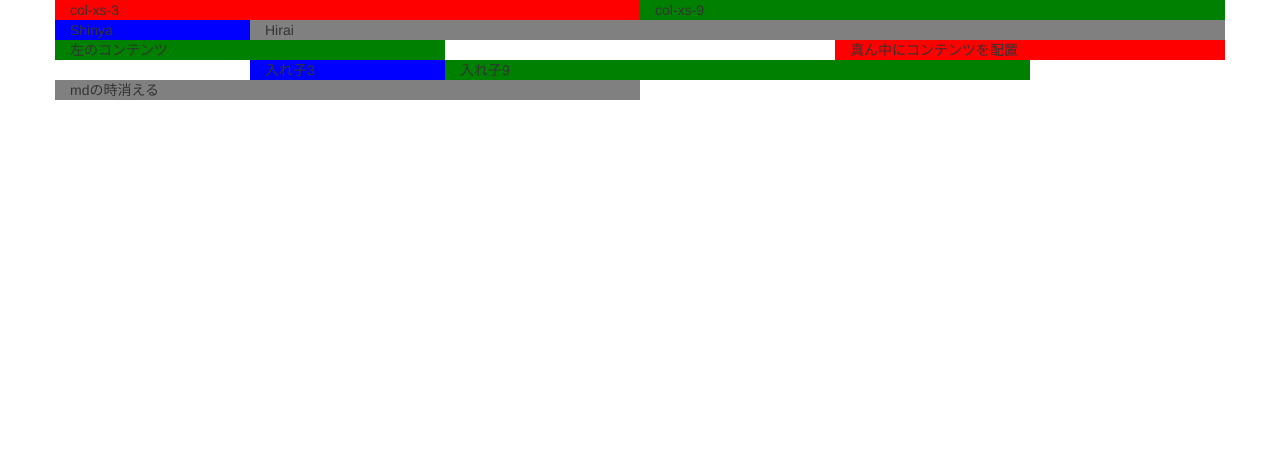
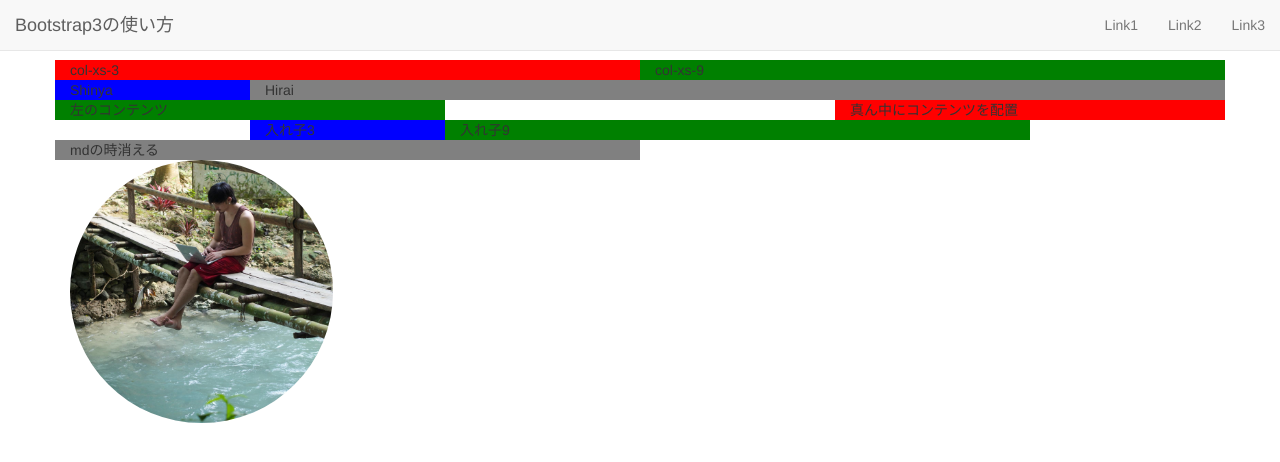
Before and after one commit to shinya-nexseed/bootstrap3_samle, a plain HTML site: page index.html in a window 1280 px wide. Drawn offline with Linux system fonts and the light colour scheme.

Commit message:
グローバルナビまで

```diff
--- a/css/custom.css
+++ b/css/custom.css
@@ -15,3 +15,8 @@
 .gray {
   background-color: gray;
 }
+
+/* 固定グローバルメニュー用マージン */
+.content-top {
+  margin-top: 60px;
+}
--- a/index.html
+++ b/index.html
@@ -8,7 +8,29 @@
   <link rel="stylesheet" type="text/css" href="css/bootstrap.css">
   <link rel="stylesheet" type="text/css" href="css/custom.css">
 </head>
-<body>
+<body class="content-top">
+
+  <!-- グローバルナビ -->
+  <nav class="navbar navbar-default navbar-fixed-top">
+    <div class="navbar-header">
+      <button type="button" class="navbar-toggle" data-toggle="collapse" data-target="#gnavi">
+        <span class="sr-only">メニュー</span>
+        <span class="icon-bar"></span>
+        <span class="icon-bar"></span>
+        <span class="icon-bar"></span>
+      </button>
+      <a href="#" class="navbar-brand">Bootstrap3の使い方</a>
+    </div>
+
+    <div id="gnavi" class="collapse navbar-collapse">
+      <ul class="nav navbar-nav navbar-right">
+        <li><a href="">Link1</a></li>
+        <li><a href="">Link2</a></li>
+        <li><a href="">Link3</a></li>
+      </ul>
+    </div>
+  </nav>
+
 
   <!--
     Bootstrapは、予め定義された約8000行のCSSを自分のプロジェクトとリンクさせることで、
@@ -52,9 +74,13 @@
       <div class="col-xs-6 visible-md red">mdの時表示</div>
       <div class="col-xs-6 hidden-md gray">mdの時消える</div>
     </div>
+    <div class="row">
+      <div class="col-xs-3"><img src="img/shinya.jpg" class="img-responsive img-circle"></div>
+    </div>
   </div>
 
   <!-- JSの読み込み -->
+  <script type="text/javascript" src="js/jquery-1.8.3.js"></script>
   <script type="text/javascript" src="js/bootstrap.js"></script>
 </body>
 </html>
```
Also changed, not shown: img/shinya.jpg (added).
